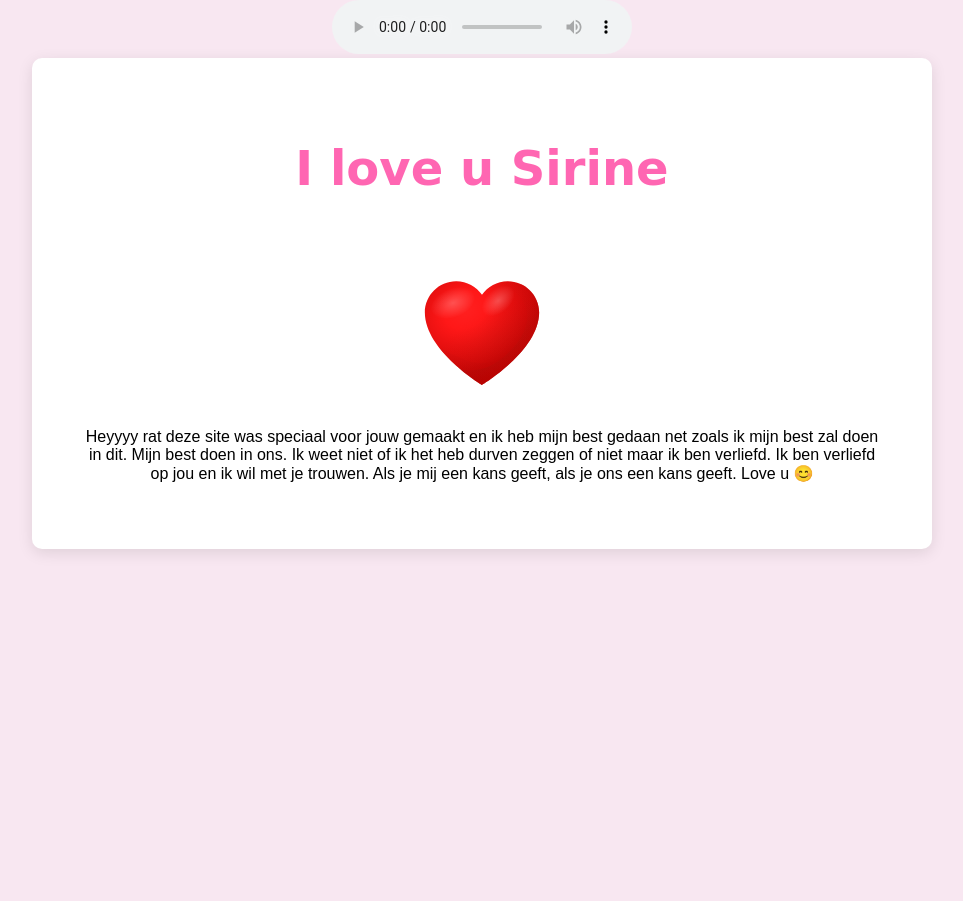
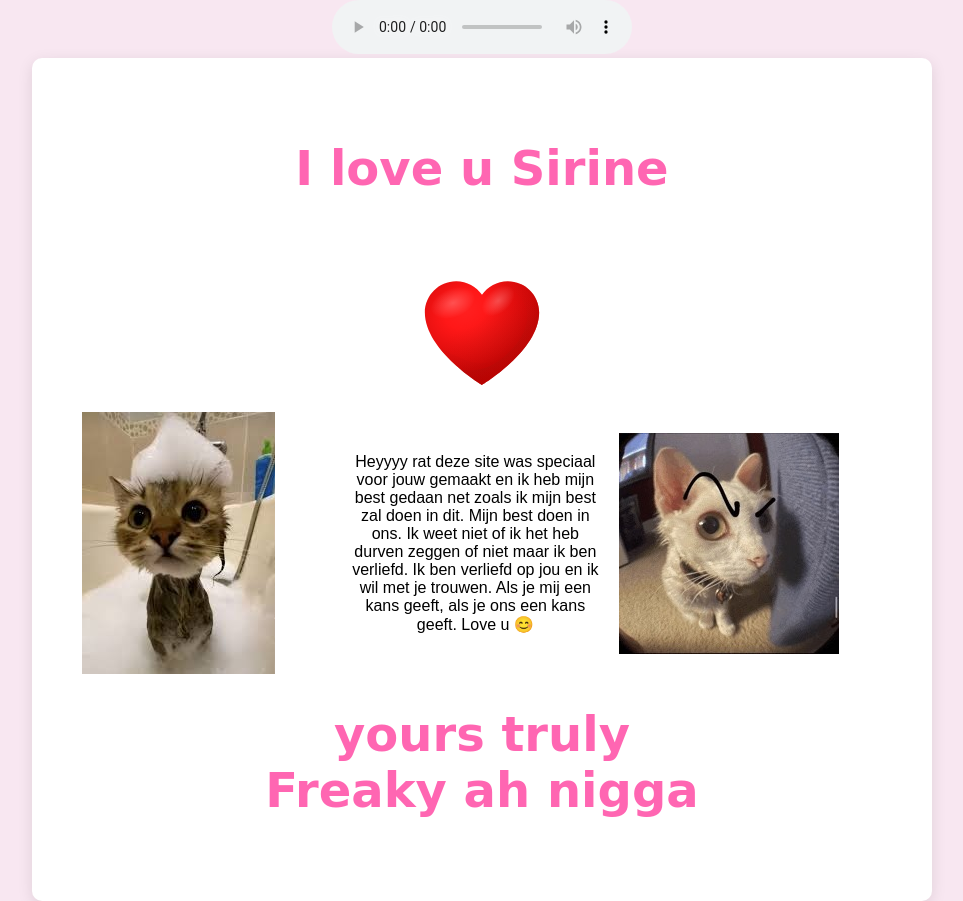
Before and after one commit to Jozefu06/Mijn-liefde-voor-Sirine, a plain HTML site: page index.html in a window 1280 px wide. Shown: the whole page, without its empty margins (158-1121 px from the left). Before the commit the page ends 800 px from the top, so only its background shows below. Drawn offline with Linux system fonts and the light colour scheme.

Commit message:
uyèyuyt§irrfytgièfc

```diff
--- a/index.html
+++ b/index.html
@@ -7,17 +7,26 @@
     <link rel="stylesheet" href="style.css">
 </head>
 <body>
+
     <audio controls autoplay>
         <source src="audio/Lee+Hi+(이하이)+-+ONLY+(Easy+Lyrics).mp3" type="audio/mp3" >
 
 
       </audio>
-    <div class="container">
-        <h1>I love u Sirine</h1>
+      <center>
+        <div class="container">
+            <h1>I love u Sirine</h1>
 
-        <img src="images/heart-svgrepo-com.svg" alt="Liefde" class="heart-image">
-        <p>Heyyyy rat deze site was speciaal voor jouw gemaakt en ik heb mijn best gedaan net zoals ik mijn best zal doen in dit. Mijn best doen in ons. Ik weet niet of ik het heb durven zeggen of niet maar ik ben verliefd. Ik ben verliefd op jou en ik wil met je trouwen. Als je mij een kans geeft, als je ons een kans geeft. Love u 😊</p>
-    </div>
+            <img src="images/heart-svgrepo-com.svg" alt="Liefde" class="heart-image">
+            <div class="naast">
+                <img src="images/WhatsApp Image 2024-12-06 at 11.08.09 PM.jpeg" alt="">
+                <p>Heyyyy rat deze site was speciaal voor jouw gemaakt en ik heb mijn best gedaan net zoals ik mijn best zal doen in dit. Mijn best doen in ons. Ik weet niet of ik het heb durven zeggen of niet maar ik ben verliefd. Ik ben verliefd op jou en ik wil met je trouwen. Als je mij een kans geeft, als je ons een kans geeft. Love u 😊</p>
+                <img src="images/WhatsApp Image 2024-12-06 at 11.10.20 PM.jpeg" alt="">
+            </div>
+            <h1>yours truly <br>Freaky ah nigga</h1>
+        </div>
+      </center>
+
 
 </body>
 </html>
--- a/style.css
+++ b/style.css
@@ -1,6 +1,11 @@
 @keyframes hartje {
     0% {height: 1px;}
     100% {height: 150px;}
+}
+
+@keyframes kat {
+    0% {transform: rotate(180deg);}
+    100% {rotate: 0deg;}
 }
 body {
     background-color: #f8e7f1;
@@ -11,12 +16,21 @@ body {
 }
 
 .container {
+
     max-width: 800px;
     margin: 0 auto;
     padding: 50px;
     background-color: #fff;
     border-radius: 10px;
     box-shadow: 0px 4px 15px rgba(0, 0, 0, 0.1);
+
+}
+
+.naast {
+    display: grid;
+    align-items: center;
+    grid-template-columns: 1fr 1fr 1fr;
+    column-gap: 5px;
 }
 
 h1 {
@@ -38,3 +52,12 @@ h1 {
     animation-name: hartje;
     animation-duration: 4s;
 }
+.naast p {
+    word-wrap: break-word;
+    width: 250px;
+}
+
+.naast img {
+    animation-name: kat ;
+    animation-duration:3s ;
+}
```
Also changed, not shown: images/WhatsApp Image 2024-12-06 at 11.08.09 PM.jpeg (added), images/WhatsApp Image 2024-12-06 at 11.10.20 PM.jpeg (added).
